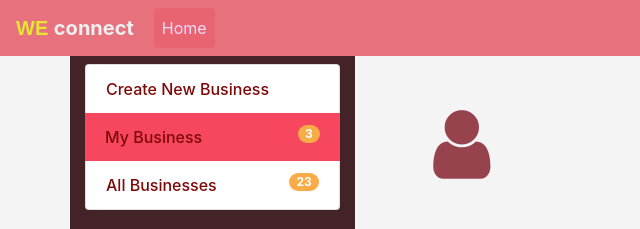
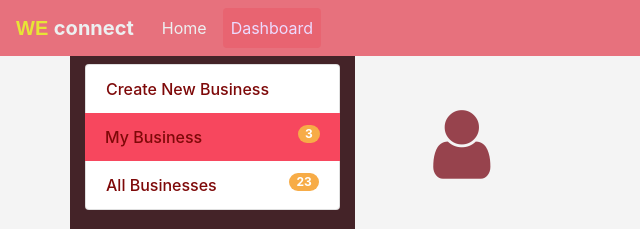
Before and after one commit to klevamane/we-connect, a plain HTML site: page template/user.html in a window 1280 px wide. Shown: the top 229 px of the page, 0-640 px from the left. Drawn offline with Linux system fonts and the light colour scheme.

Commit message:
Update links
Update user navigtion link to dashboard

```diff
--- a/template/user.html
+++ b/template/user.html
@@ -24,9 +24,15 @@
 
         <div class="collapse navbar-collapse" id="navbarSupportedContent">
             <ul class="navbar-nav mr-auto">
+                <li class="nav-item">
+                    <a class="nav-link" href="./index.html">Home
+                        <span class="sr-only"></span>
+                    </a>
+                </li>
+
                 <li class="nav-item active">
-                    <a class="nav-link" href="./index.html">Home
-                        <span class="sr-only">(current)</span>
+                    <a class="nav-link" href="./index.html">Dashboard
+                        <span class="sr-only"></span>
                     </a>
                 </li>
 
```
Also changed, not shown: template/businesses.html (+3 -1 lines).
